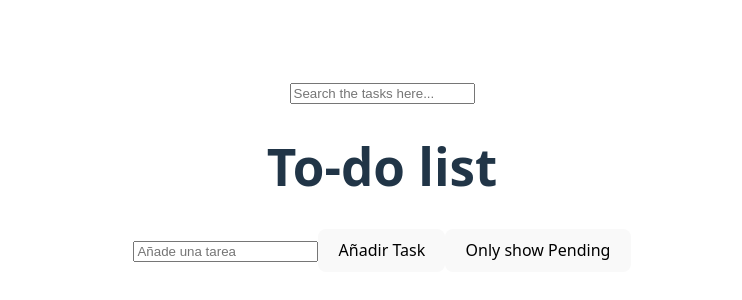
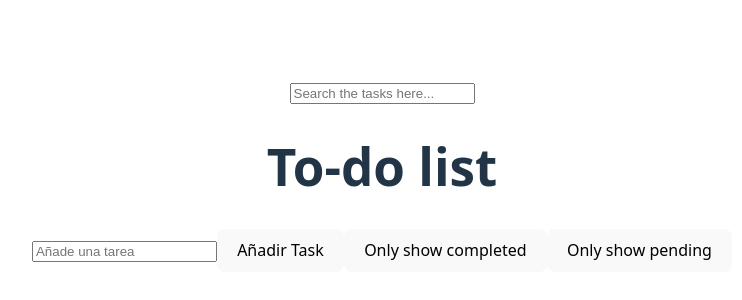
Before and after one commit to alvaroginer/to-do-list, a React (Vite) app: page / in a window 1280 px wide. Shown: the part 224-524 px from the top of the page, without its empty margins (258-1000 px from the left). Built offline with nearby package versions, Linux system fonts and the light colour scheme.

Commit message:
isCompleted and isPending filter implemnted

```diff
--- a/src/App.tsx
+++ b/src/App.tsx
@@ -1,24 +1,42 @@
 import { useEffect, useState } from "react";
 import "./App.css";
 import { Task, TaskData } from "./task";
+
+interface FilterData {
+  isCompleted: boolean;
+  isPending: boolean;
+}
 
 function App() {
   const [taskList, setTaskList] = useState<TaskData[]>([]);
   const [inputValue, setInputValue] = useState("");
   const [searchBarValue, setSearchBarValue] = useState<string>("");
   const [filteredTasks, setFilteredTasks] = useState<TaskData[]>([]);
-  const [filterActive, setFilterActive] = useState<boolean>(false);
+  const [filterActive, setFilterActive] = useState<FilterData>({
+    isCompleted: false,
+    isPending: false,
+  });
 
   useEffect(() => {
-    const newFilteredTasks: TaskData[] = taskList.filter((task) =>
-      task.text.toLowerCase().includes(searchBarValue.toLowerCase())
-    );
+    setFilteredTasks([...taskList]);
 
-    setFilteredTasks(newFilteredTasks);
+    if (searchBarValue.trim.length > 0) {
+      setFilteredTasks(
+        taskList.filter((task) =>
+          task.text.toLowerCase().includes(searchBarValue.toLowerCase())
+        )
+      );
+    }
 
-    if (filterActive === true) {
+    if (filterActive.isCompleted === true) {
       setFilteredTasks((currentFilterTasks) =>
         currentFilterTasks.filter((task) => task.isCompleted === true)
+      );
+    }
+
+    if (filterActive.isPending === true) {
+      setFilteredTasks((currentFilterTasks) =>
+        currentFilterTasks.filter((task) => task.isCompleted === false)
       );
     }
   }, [searchBarValue, taskList, filterActive]);
@@ -48,12 +66,12 @@ function App() {
   };
 
   const handleIsCompleted = (task: TaskData) => {
-    setTaskList(
-      taskList.map((t) => {
+    setTaskList((prevTaskList) =>
+      prevTaskList.map((t) => {
         if (t.id === task.id) {
           return { ...t, isCompleted: !task.isCompleted };
         } else {
-          return task;
+          return t;
         }
       })
     );
@@ -75,11 +93,28 @@ function App() {
           onChange={handleInput}
         />
         <button type="submit">Añadir Task</button>
-        <button onClick={() => setFilterActive(!filterActive)}>
-          Only show Pending
+        <button
+          onClick={() =>
+            setFilterActive({
+              ...filterActive,
+              isCompleted: !filterActive.isCompleted,
+            })
+          }
+        >
+          Only show completed
+        </button>
+        <button
+          onClick={() =>
+            setFilterActive({
+              ...filterActive,
+              isPending: !filterActive.isPending,
+            })
+          }
+        >
+          Only show pending
         </button>
       </form>
-      {searchBarValue === "" ? (
+      {searchBarValue === "" && !Object.values(filterActive).includes(true) ? (
         taskList.map((task: TaskData, index: number) => {
           return (
             <Task
```
